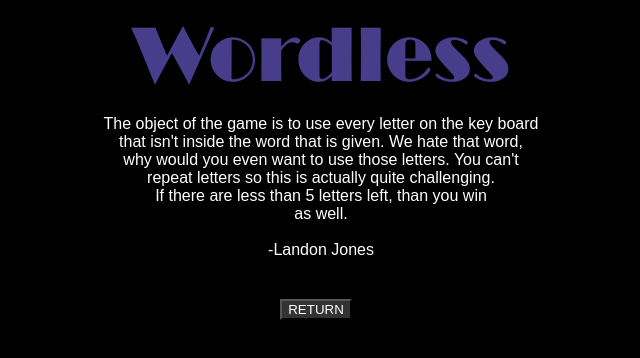
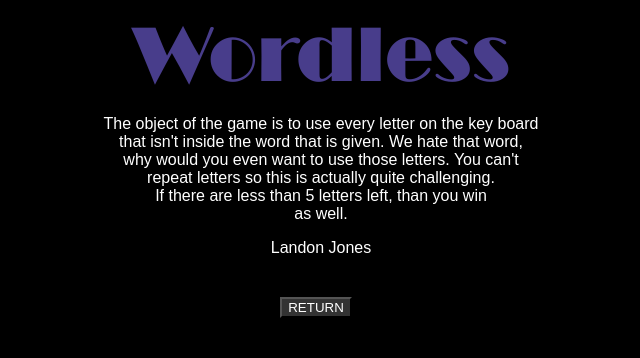
Before and after one commit to nobiduke/Wordless, a website: page about.html in a window 1280 px wide. Shown: the full height of the page, 319-959 px from the left. Drawn offline with Linux system fonts and the light colour scheme.

Commit message:
update to rules

```diff
--- a/about.html
+++ b/about.html
@@ -16,9 +16,9 @@
                 why would you even want to use those letters. You can't<br>
                 repeat letters so this is actually quite challenging.<br>
                 If there are less than 5 letters left, than you win<br>
-                as well.<br><br>
-                -Landon Jones
+                as well.<br>
             </p>
+            <p class="paragraph">Landon Jones</p>
         </div>
         <div id="return" class="main">
             <button class="restart"  onclick="window.location.href='./index.html'">RETURN</button>
```
